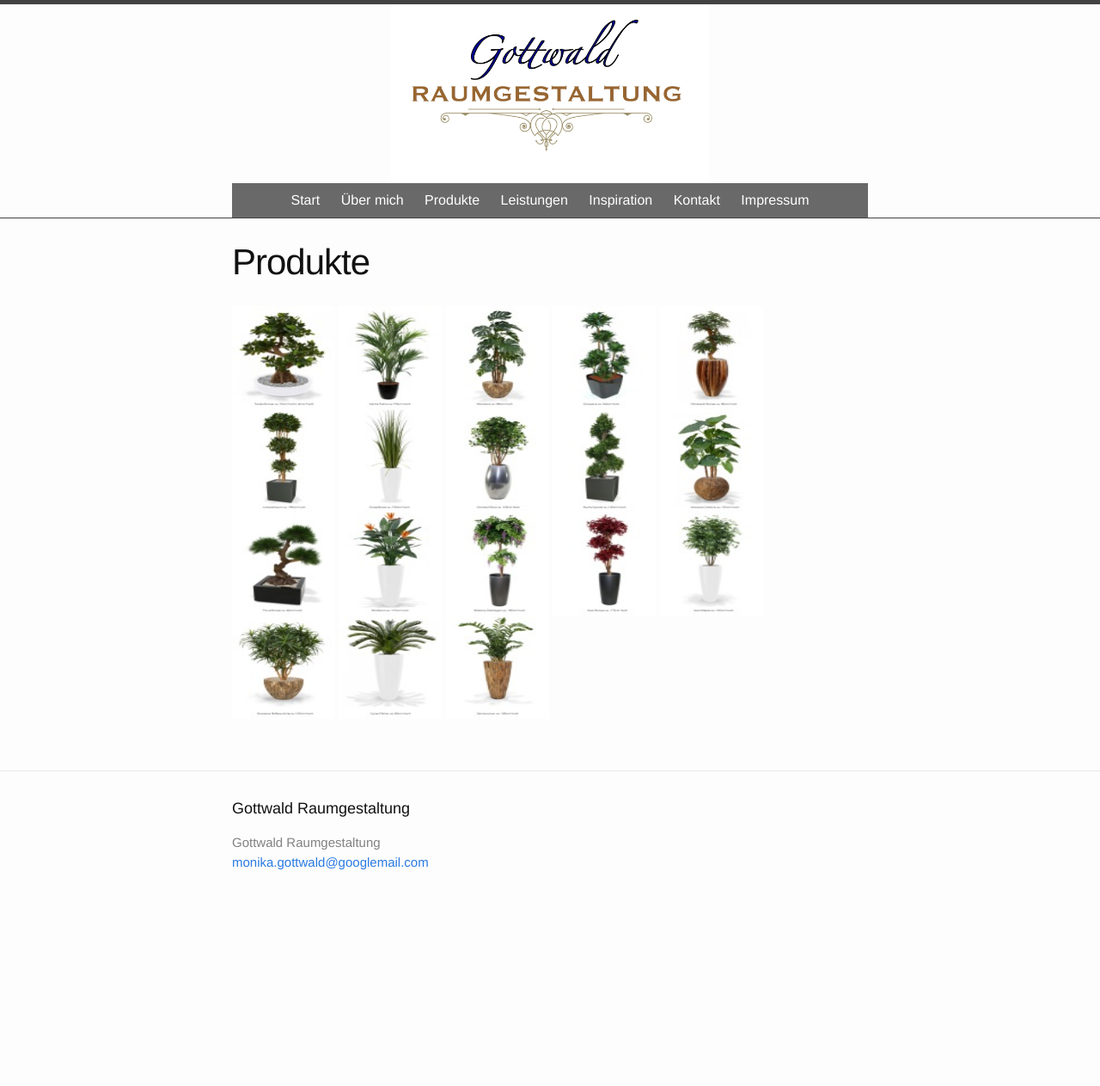
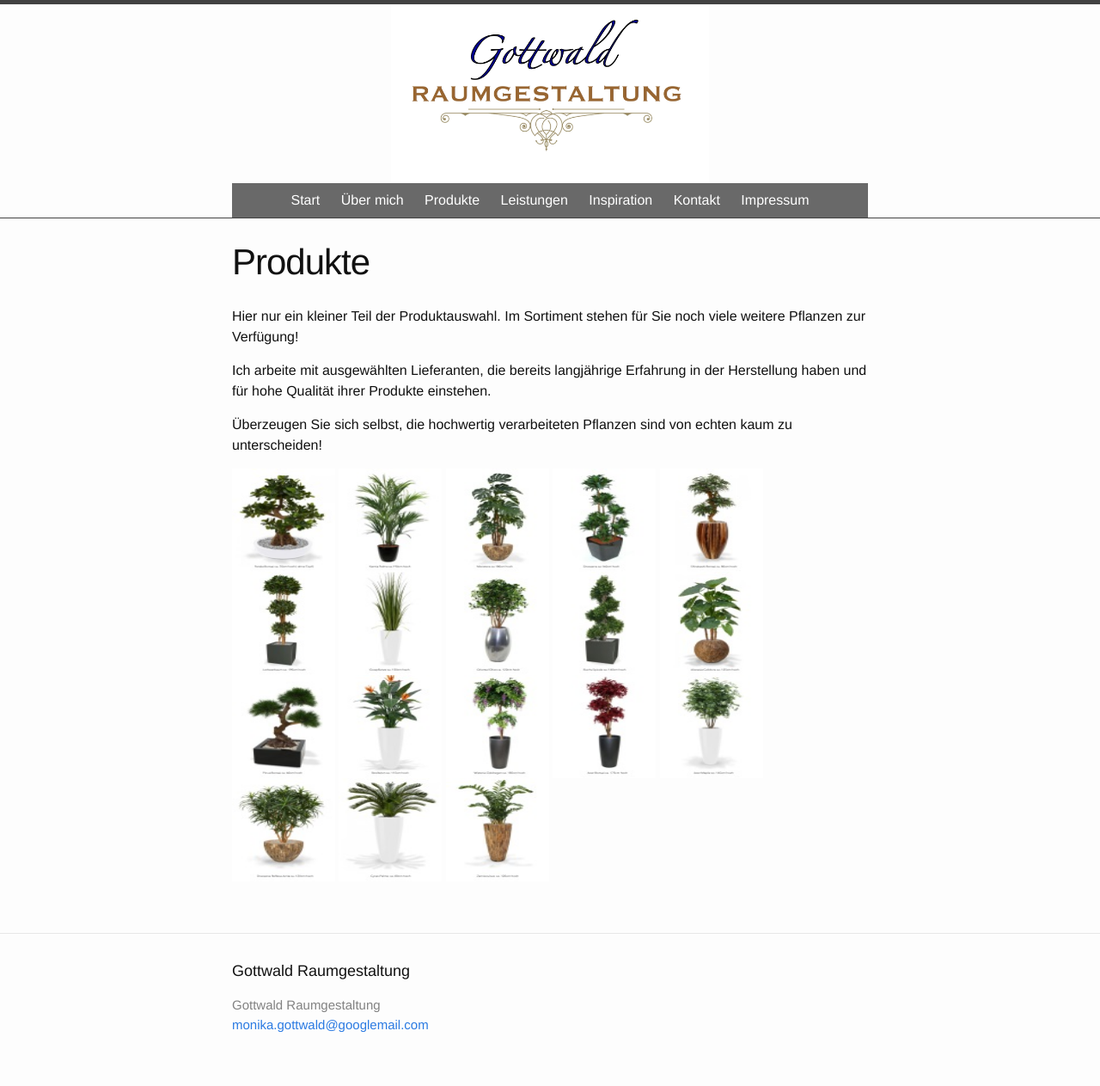
Before and after one commit to monikagottwald/monikagottwald.github.io, a Jekyll site: the page built from _pages/02_produkte.md, in a window 1280 px wide. Shown: the whole page at 86% size. Built offline with Jekyll 4.4.1, drawn with Linux system fonts in a browser that asks for light colours; nearby versions of some CDN libraries; before the commit the page ends 1074 px from its top, so only the background shows below that.

Commit message:
produkte

```diff
--- a/_pages/02_produkte.md
+++ b/_pages/02_produkte.md
@@ -42,6 +42,14 @@ $(document).ready(function() {
 
 </script>
 
+Hier nur ein kleiner Teil der Produktauswahl.
+Im Sortiment stehen für Sie noch viele weitere Pflanzen zur Verfügung!
+
+Ich arbeite mit ausgewählten Lieferanten, die bereits langjährige Erfahrung in der Herstellung haben
+und für hohe Qualität ihrer Produkte einstehen.
+
+Überzeugen Sie sich selbst, die hochwertig verarbeiteten Pflanzen sind von echten  kaum zu unterscheiden!
+
 <div class="popup-gallery">
 	<a title="Bonsai" href="/img/produkte/001_produkt.jpg"><img width="120" height="120" src="/img/produkte/thumb/001_produkt.jpg"></a>
 	<a title="Kentai Palme" href="/img/produkte/002_produkt.jpg"><img width="120" height="120" src="/img/produkte/thumb/002_produkt.jpg"></a>
```
